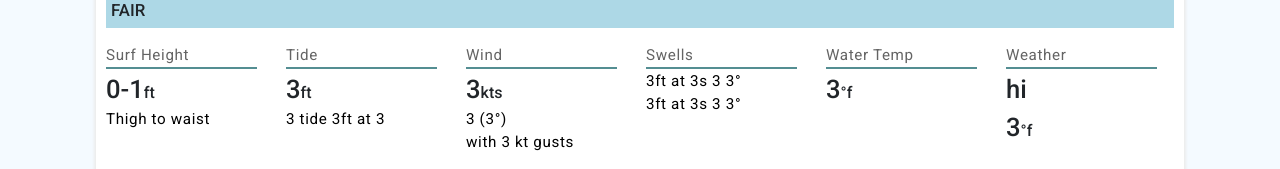
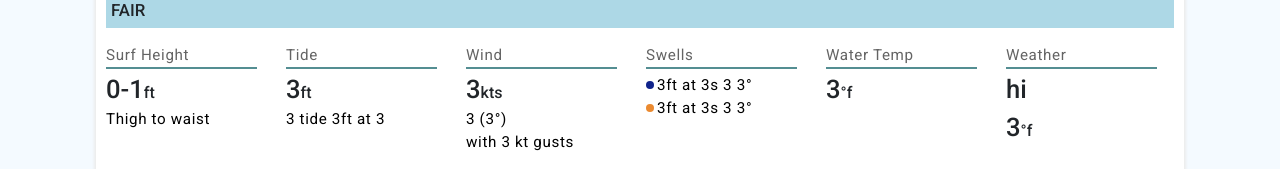
Before and after one commit to AaronoKwok/foam-patrol2, a React (Create React App) app: page /#/surfForecasts/cowells in a window 1280 px wide. Shown: the part 178-347 px from the top of the page. Built offline with nearby package versions, Linux system fonts and the light colour scheme.

Commit message:
forecast state changes

```diff
--- a/public/index.css
+++ b/public/index.css
@@ -682,10 +682,32 @@ nav {
   border: 0.2px solid rgb(84, 142, 146);
 }
 
-.data-hr-two {
-  margin: 0px auto 4px auto;
-  width: 99%;
-  border: 0.2px solid rgb(84, 142, 146);
+.swell-dot {
+  display: flex;
+  align-items: center;
+  margin: 5px 0px 0px 0px;
+}
+
+.swell-dot-two {
+  display: flex;
+  align-items: center;
+  margin: 0px;
+}
+
+.primary-dot {
+  height: .5em;
+  width: .5em;
+  border-radius: 50%;
+  background-color: rgb(16, 35, 139);
+  margin-right: 3px;
+}
+
+.secondary-dot {
+  height: .5em;
+  width: .5em;
+  border-radius: 50%;
+  background-color: rgb(235, 138, 48);
+  margin-right: 3px;
 }
 
 .current-data-point {
--- a/src/pages/SurfForecasts.js
+++ b/src/pages/SurfForecasts.js
@@ -234,9 +234,9 @@ function SurfForecasts({loc}) {
     console.log(utcDate, "utcDate")
 
     //const start = utcDate //MAYBE start format is bad
-    const start = `2022-9-02 ${utcHour}:00`
+    const start = `2022-9-03 0${utcHour}:00`
     console.log(start, "start")
-    const histEnd = `2022-9-03 ${utcHour}:00` //time format is 00:00, need 0 if hour is less than 10
+    const histEnd = `2022-9-04 0${utcHour}:00` //time format is 00:00, need 0 if hour is less than 10
     console.log(histEnd, "end")
 
     //api call
@@ -324,7 +324,7 @@ function SurfForecasts({loc}) {
 
                 console.log(res[2].data.meta.requestCount, "requests")
             }))
-    }, [loc.name])  */ //NOTE: //when using this optimization, make sure the array includes all values from the component scope (such as state and prosps) taht change over time and that are used by the effect. Otherwise, your code will reference stale values from previous renders
+    }, [loc.name]) */  //NOTE: //when using this optimization, make sure the array includes all values from the component scope (such as state and prosps) taht change over time and that are used by the effect. Otherwise, your code will reference stale values from previous renders
     //get forecast on location name change for now...
 
 
@@ -361,8 +361,14 @@ function SurfForecasts({loc}) {
                             <div className="data-box">
                                 <p className="type-name">Swells</p>
                                 <hr className="data-hr"/>
-                                <p className="data-description">{swellHeight}ft at {swellPeriod}s {swellLetters} {swellDirection}&#176;</p>
-                                <p className="data-description">{secondarySwellHeight}ft at {secondarySwellPeriod}s {secondarySwellLetters} {secondarySwellDirection}&#176;</p>
+                                <div className="swell-dot">
+                                    <div className="primary-dot"></div>
+                                    <p className="data-description">{swellHeight}ft at {swellPeriod}s {swellLetters} {swellDirection}&#176;</p>
+                                </div>
+                                <div className="swell-dot-two">
+                                    <div className="secondary-dot"></div>
+                                    <p className="data-description">{secondarySwellHeight}ft at {secondarySwellPeriod}s {secondarySwellLetters} {secondarySwellDirection}&#176;</p>
+                                </div>
                             </div>
                             <div className="data-box">
                                 <p className="type-name">Water Temp</p>
```
